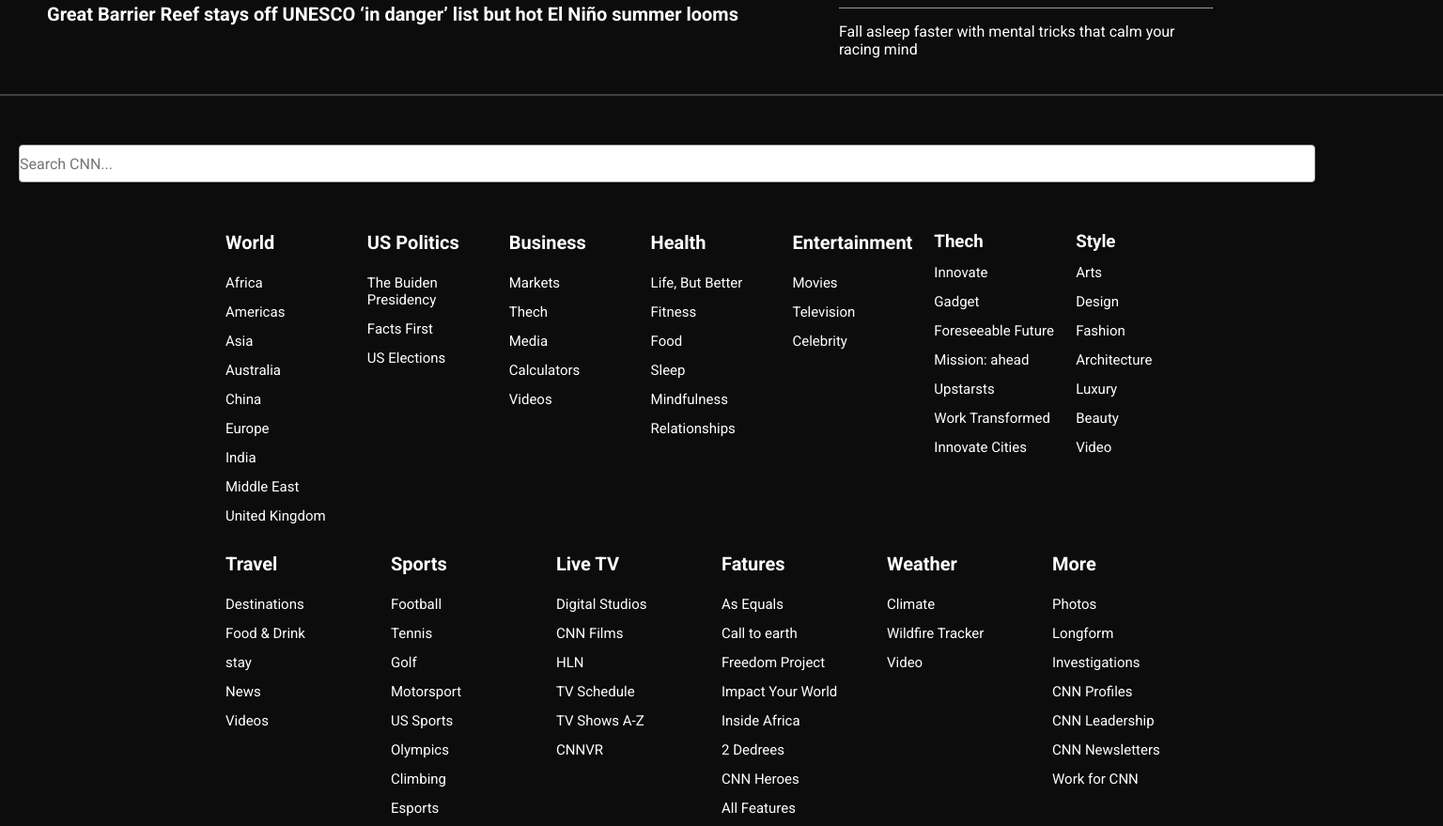
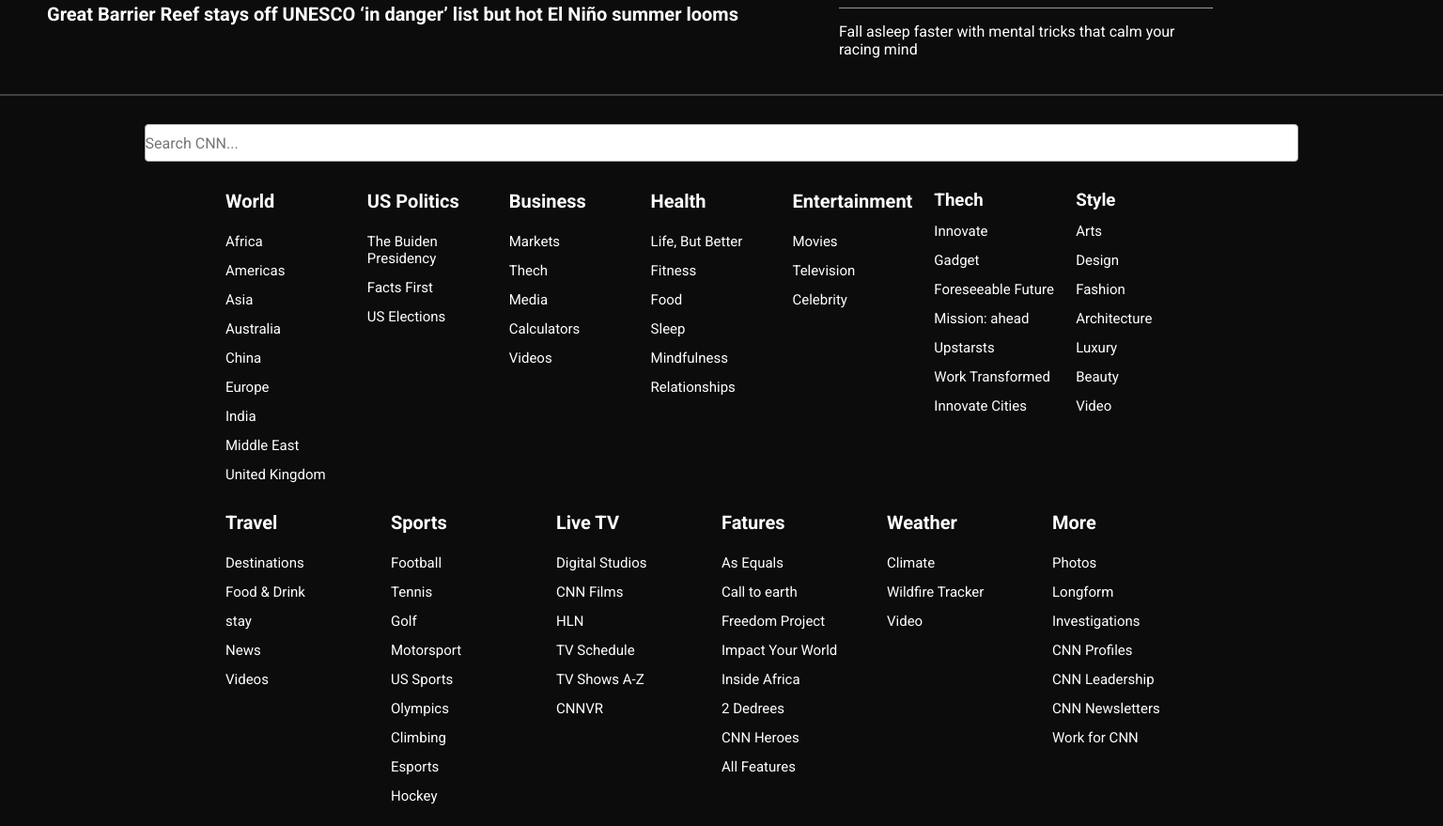
Before and after one commit to GeovaniLobo/TesteSiteCnn, a plain HTML site: page index.html in a window 1536 px wide. Shown: the part 1620-2499 px from the top of the page at 94% size. Drawn offline with Linux system fonts and the light colour scheme.

Commit message:
alteração no imput desktop

```diff
--- a/style.css
+++ b/style.css
@@ -333,9 +333,9 @@ footer {
 }
 
 footer input {
-    width: 1380px;
+    width: 80%;
     height: 40px;
-    margin: 52px 245px;
+    margin: 52px 10%;
     border: 1px #b1b1b1 solid;
     font-size: 16px;
     color: #404040;
@@ -621,9 +621,13 @@ footer input {
     .section-end h3 {
         margin-left: 50px;
     }
-
+    footer {
+        width: 100%;
+        margin-left: 0;
+    }
     footer input {
-        margin-left: 20px;
+        width: 80%;
+        margin: 30px 10%;
     }
 
     .footer-end {
```
